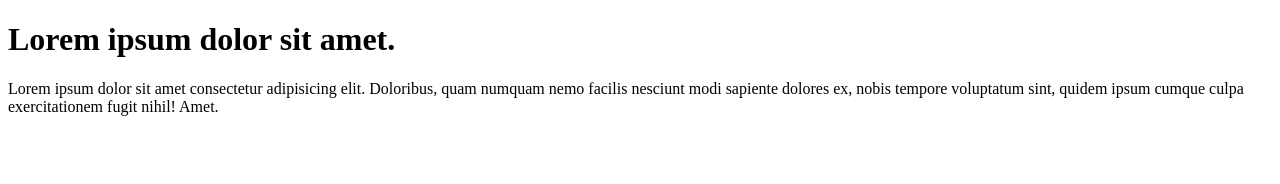
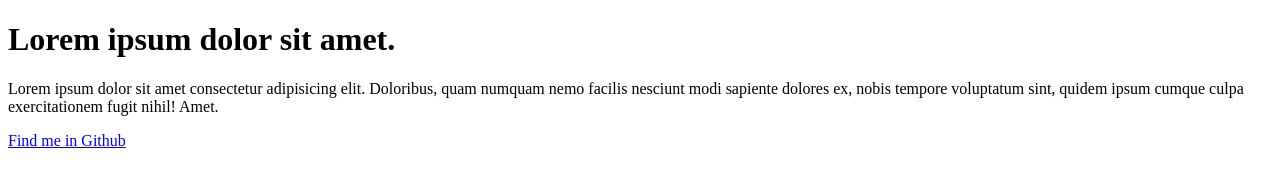
Before and after one commit to hasibtech/bpc, a plain HTML site: page index.html in a window 1280 px wide. Drawn offline with Linux system fonts and the light colour scheme.

Commit message:
change my branch

```diff
--- a/index.html
+++ b/index.html
@@ -9,5 +9,6 @@
 <body>
     <h1>Lorem ipsum dolor sit amet.</h1>
     <p>Lorem ipsum dolor sit amet consectetur adipisicing elit. Doloribus, quam numquam nemo facilis nesciunt modi sapiente dolores ex, nobis tempore voluptatum sint, quidem ipsum cumque culpa exercitationem fugit nihil! Amet.</p>
+    <a href="github.com/techhasib">Find me in Github</a>
 </body>
 </html>
```
